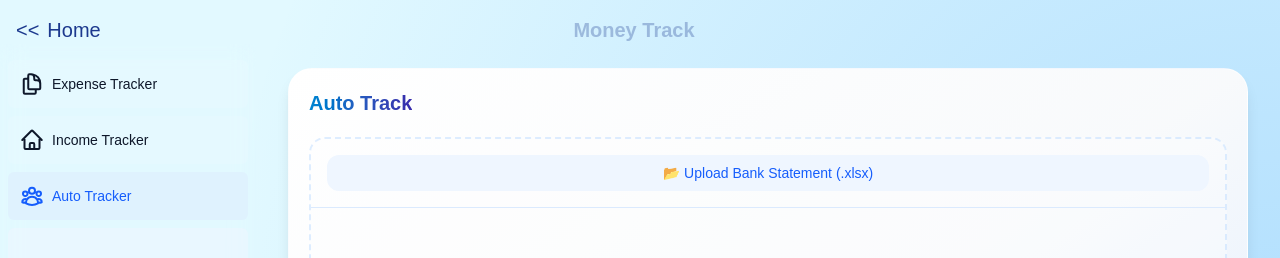
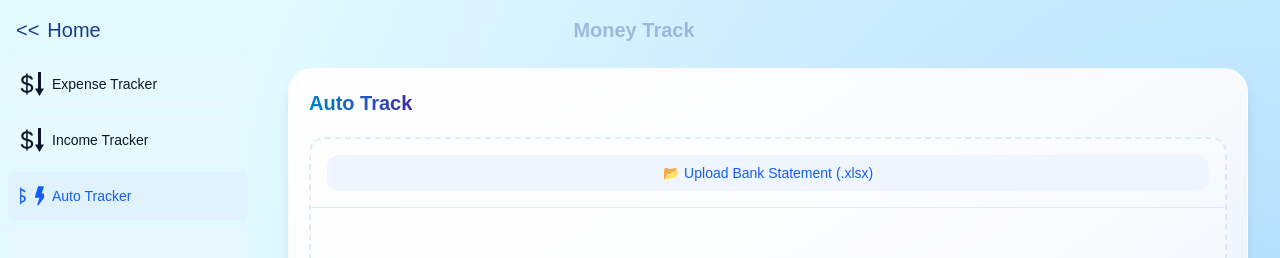
Before and after one commit to Rain045/bill-notion, a Next.js app: page /money_track/auto_track in a window 1280 px wide. Shown: the top 258 px of the page. Built offline with nearby package versions, Linux system fonts and the light colour scheme; a web font is replaced by a local one.

Commit message:
Customerize SVG

```diff
--- a/app/ui/money_track/nav-links.tsx
+++ b/app/ui/money_track/nav-links.tsx
@@ -1,16 +1,69 @@
 'use client';
-import { UserGroupIcon, HomeIcon, DocumentDuplicateIcon} from '@heroicons/react/24/outline';
 import Link from 'next/link';
 import { usePathname } from 'next/navigation';
 import clsx from 'clsx';
+
+
+export const ExpenseIcon = ({ className, ...props }: React.SVGProps<SVGSVGElement>) => (
+  <svg
+    xmlns="http://www.w3.org/2000/svg"
+    width="16"
+    height="16"
+    fill="currentColor"
+    viewBox="0 0 16 16"
+    className={className}
+    {...props}
+  >
+    <g transform="translate(-7 0)">
+      <path d="M7.5 10.781c.148 1.667 1.513 2.85 3.591 3.003V15h1.043v-1.216c2.27-.179 3.678-1.438 3.678-3.3 0-1.59-.947-2.51-2.956-3.028l-.722-.187V3.467c1.122.11 1.879.714 2.07 1.616h1.47c-.166-1.6-1.54-2.748-3.54-2.875V1H11.091v1.233c-1.939.23-3.27 1.472-3.27 3.156 0 1.454.966 2.483 2.661 2.917l.61.162v4.031c-1.149-.17-1.94-.8-2.131-1.718H7.5zm3.391-3.836c-1.043-.263-1.6-.825-1.6-1.616 0-.944.704-1.641 1.8-1.828v3.495l-.2-.05zm1.591 1.872c1.287.323 1.852.859 1.852 1.769 0 1.097-.826 1.828-2.2 1.939V8.73l.348.086z"/>
+    </g>
+    <path d="M12 0V11H10L13 16L16 11H14V0H12Z"/>
+  </svg>
+);
+
+export const IncomeIcon = ({ className, ...props }: React.SVGProps<SVGSVGElement>) => (
+  <svg
+    xmlns="http://www.w3.org/2000/svg"
+    width="16"
+    height="16"
+    fill="currentColor"
+    viewBox="0 0 16 16"
+    className={className}
+    {...props}
+  >
+    <g transform="translate(-7 0)">
+      <path d="M7.5 10.781c.148 1.667 1.513 2.85 3.591 3.003V15h1.043v-1.216c2.27-.179 3.678-1.438 3.678-3.3 0-1.59-.947-2.51-2.956-3.028l-.722-.187V3.467c1.122.11 1.879.714 2.07 1.616h1.47c-.166-1.6-1.54-2.748-3.54-2.875V1H11.091v1.233c-1.939.23-3.27 1.472-3.27 3.156 0 1.454.966 2.483 2.661 2.917l.61.162v4.031c-1.149-.17-1.94-.8-2.131-1.718H7.5zm3.391-3.836c-1.043-.263-1.6-.825-1.6-1.616 0-.944.704-1.641 1.8-1.828v3.495l-.2-.05zm1.591 1.872c1.287.323 1.852.859 1.852 1.769 0 1.097-.826 1.828-2.2 1.939V8.73l.348.086z"/>
+    </g>
+    <path d="M12 0V11H10L13 16L16 11H14V0H12Z"/>
+  </svg>
+);
+
+export const AutoIcon = ({ className, ...props }: React.SVGProps<SVGSVGElement>) => (
+  <svg
+    xmlns="http://www.w3.org/2000/svg"
+    width="16"
+    height="16"
+    fill="currentColor"
+    viewBox="0 0 16 16"
+    className={className}
+    {...props}
+  >
+    <g transform="translate(-6, 1.5) scale(0.8)">
+      <path d="M4 10.781c.148 1.667 1.513 2.85 3.591 3.003V15h1.043v-1.216c2.27-.179 3.678-1.438 3.678-3.3 0-1.59-.947-2.51-2.956-3.028l-.722-.187V3.467c1.122.11 1.879.714 2.07 1.616h1.47c-.166-1.6-1.54-2.748-3.54-2.875V1H7.591v1.233c-1.939.23-3.27 1.472-3.27 3.156 0 1.454.966 2.483 2.661 2.917l.61.162v4.031c-1.149-.17-1.94-.8-2.131-1.718H4zm3.391-3.836c-1.043-.263-1.6-.825-1.6-1.616 0-.944.704-1.641 1.8-1.828v3.495l-.2-.05zm1.591 1.872c1.287.323 1.852.859 1.852 1.769 0 1.097-.826 1.828-2.2 1.939V8.73l.348.086z"/>
+    </g>
+    <g transform="translate(7.5, 1.5) scale(0.8)">
+      <path d="M5.52.359A.5.5 0 0 1 6 0h4a.5.5 0 0 1 .474.658L8.694 6H12.5a.5.5 0 0 1 .395.807l-7 9a.5.5 0 0 1-.873-.454L6.823 9.5H3.5a.5.5 0 0 1-.48-.641l2.5-8.5z"/>
+    </g>
+  </svg>
+);
 
 // Map of links to display in the side navigation.
 // Depending on the size of the application, this would be stored in a database.
 // 在这里添加或修改导航链接
 const links = [
-  { name: 'Expense Tracker', href: '/money_track/', icon: DocumentDuplicateIcon },
-  { name: 'Income Tracker', href: '/money_track/income', icon: HomeIcon },
-  { name: 'Auto Tracker', href: '/money_track/auto_track', icon: UserGroupIcon },
+  { name: 'Expense Tracker', href: '/money_track/', icon: ExpenseIcon },
+  { name: 'Income Tracker', href: '/money_track/income', icon: IncomeIcon },
+  { name: 'Auto Tracker', href: '/money_track/auto_track', icon: AutoIcon },
 ];
 
 export default function NavLinks() {
```
